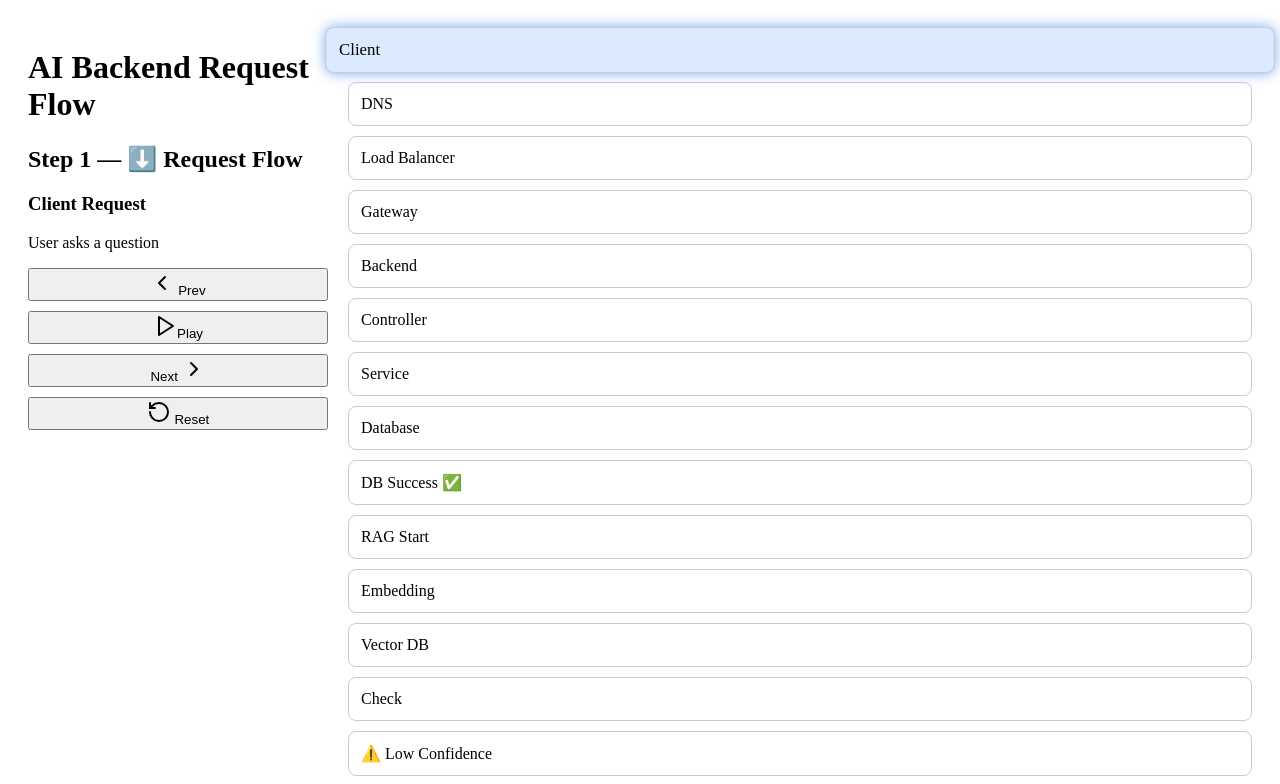
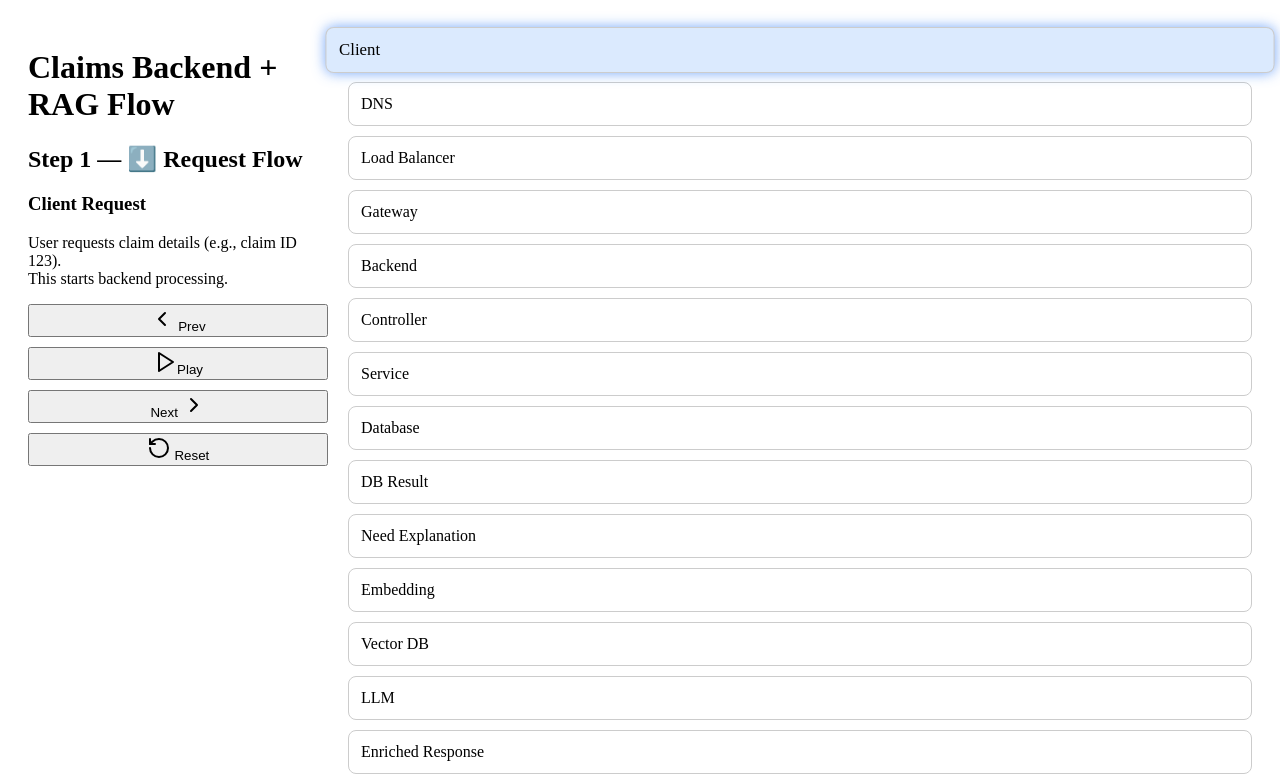
Before and after one commit to rjalaparthi/backend-request-flow, a React (Vite) app: page / in a window 1280 px wide. Shown: the top 784 px of the page. Built offline with nearby package versions, Linux system fonts and the light colour scheme.

Commit message:
Refactor claims backend flow with detailed steps

```diff
--- a/src/App.jsx
+++ b/src/App.jsx
@@ -9,71 +9,150 @@ import {
 } from "lucide-react";
 import "./styles.css";
 
-/* 🔥 BACKEND + RAG FLOW */
+/* 🔥 HYBRID CLAIMS SYSTEM (DB + RAG) */
 const steps = [
-  { title: "Client Request", detail: "User asks a question", active: ["client"], direction: "down" },
-  { title: "DNS", detail: "Find server location", active: ["dns"], direction: "down" },
-  { title: "Load Balancer", detail: "Pick server", active: ["lb"], direction: "down" },
-  { title: "Gateway", detail: "Security + routing", active: ["gateway"], direction: "down" },
-  { title: "Backend", detail: "Receives request", active: ["backend"], direction: "down" },
-  { title: "Controller", detail: "Routes request", active: ["controller"], direction: "down" },
-  { title: "Service", detail: "Decides what to do", active: ["service"], direction: "down" },
-
-  // 🔥 DB PATH
-  { title: "Check Database", detail: "Try to find exact data", active: ["db"], direction: "down" },
-  { title: "DB Found ✅", detail: "Data found directly", active: ["db_success"], direction: "down" },
-
-  // 🔥 RAG PATH
-  { title: "Not Found → RAG", detail: "Fallback to AI search", active: ["rag_start"], direction: "down" },
-  { title: "Embedding", detail: "Convert to vector", active: ["embedding"], direction: "down" },
-  { title: "Vector DB", detail: "Find similar data", active: ["vectordb"], direction: "down" },
-  { title: "Check Results", detail: "Are results good?", active: ["check"], direction: "down" },
-
-  { title: "Low Confidence ⚠️", detail: "Data is weak", active: ["warning"], direction: "down" },
-  { title: "Retry 🔁", detail: "Try again better", active: ["retry"], direction: "down" },
-
-  { title: "LLM", detail: "Generate answer", active: ["llm"], direction: "down" },
-
-  { title: "RAG Success ✅", detail: "AI answer created", active: ["success"], direction: "up" },
-  { title: "Fallback 🚫", detail: "No data available", active: ["fallback"], direction: "up" },
-
-  // 🔥 RESPONSE BACK
   {
-  title: "Service Response",
+    title: "Client Request",
     detail:
-    "Service prepares the final answer.\nMakes sure the data is correct before sending it back.",
-  active: ["service"],
-  direction: "up"
+      "User requests claim details (e.g., claim ID 123).\nThis starts backend processing.",
+    active: ["client"],
+    direction: "down",
+  },
+  {
+    title: "DNS",
+    detail:
+      "Resolves domain to IP address.\nEnsures request reaches correct server.",
+    active: ["dns"],
+    direction: "down",
+  },
+  {
+    title: "Load Balancer",
+    detail:
+      "Distributes traffic across servers.\nPrevents overload and improves performance.",
+    active: ["lb"],
+    direction: "down",
+  },
+  {
+    title: "Gateway",
+    detail:
+      "Handles authentication and routing.\nEnsures secure access.",
+    active: ["gateway"],
+    direction: "down",
+  },
+  {
+    title: "Backend",
+    detail:
+      "Receives request and starts processing.\nBusiness logic begins here.",
+    active: ["backend"],
+    direction: "down",
   },
   {
     title: "Controller",
     detail:
-    "Controller converts the response into JSON format.\nThis is what frontend understands.",
+      "Maps API endpoint.\nValidates request before passing to service.",
     active: ["controller"],
-  direction: "up"
+    direction: "down",
+  },
+  {
+    title: "Service",
+    detail:
+      "Core logic layer.\nFetches claim data from database first.",
+    active: ["service"],
+    direction: "down",
+  },
+
+  // 🔥 DB FIRST (SOURCE OF TRUTH)
+  {
+    title: "Database Query",
+    detail:
+      "Executes SQL query to fetch claim details.\nThis is the most accurate source of data.",
+    active: ["db"],
+    direction: "down",
+  },
+  {
+    title: "DB Result",
+    detail:
+      "Returns structured claim data (status, codes).\nThis is the system of record.",
+    active: ["db_success"],
+    direction: "down",
+  },
+
+  // 🔥 RAG AUGMENTATION (NOT REPLACEMENT)
+  {
+    title: "Need Explanation?",
+    detail:
+      "Check if user needs explanation.\nExample: 'Why was claim denied?'",
+    active: ["rag_start"],
+    direction: "down",
+  },
+  {
+    title: "Embedding",
+    detail:
+      "Convert query into vector format.\nHelps understand meaning instead of keywords.",
+    active: ["embedding"],
+    direction: "down",
+  },
+  {
+    title: "Vector DB",
+    detail:
+      "Search policies or similar claims.\nFinds relevant context for explanation.",
+    active: ["vectordb"],
+    direction: "down",
+  },
+  {
+    title: "LLM",
+    detail:
+      "Generates explanation using context.\nCombines DB data with knowledge.",
+    active: ["llm"],
+    direction: "down",
+  },
+
+  {
+    title: "Enriched Response",
+    detail:
+      "Combines DB result + AI explanation.\nProvides accurate and human-readable output.",
+    active: ["success"],
+    direction: "up",
+  },
+
+  // 🔥 RESPONSE FLOW
+  {
+    title: "Service Response",
+    detail:
+      "Formats final response.\nEnsures correctness and consistency.",
+    active: ["service"],
+    direction: "up",
+  },
+  {
+    title: "Controller",
+    detail:
+      "Converts response into JSON.\nFrontend understands this format.",
+    active: ["controller"],
+    direction: "up",
   },
   {
     title: "Gateway",
     detail:
-    "Gateway sends the response securely.\nIt ensures rules and checks are followed.",
+      "Applies security checks.\nEnsures safe response delivery.",
     active: ["gateway"],
-  direction: "up"
+    direction: "up",
   },
   {
     title: "Load Balancer",
     detail:
-    "Load balancer routes response back to the right user.\nMakes sure it reaches the correct client.",
+      "Routes response to correct client.\nMaintains reliability.",
     active: ["lb"],
-  direction: "up"
+    direction: "up",
   },
   {
     title: "Client",
     detail:
-    "User receives the answer.\nThe result is displayed on the screen.",
+      "User sees claim result + explanation.\nDisplayed in UI.",
     active: ["client"],
-  direction: "up"
+    direction: "up",
   },
 ];
+
 function Node({ label, active, direction, type }) {
   return (
     <motion.div
@@ -117,10 +196,9 @@ export default function App() {
 
   return (
     <div className="layout">
-
       {/* LEFT PANEL */}
       <div className="left">
-        <h1>AI Backend Request Flow</h1>
+        <h1>Claims Backend + RAG Flow</h1>
 
         <h2>
           Step {step + 1} —{" "}
@@ -130,6 +208,7 @@ export default function App() {
         </h2>
 
         <h3>{current.title}</h3>
+
         <p style={{ whiteSpace: "pre-line" }}>
           {current.detail}
         </p>
@@ -169,35 +248,17 @@ export default function App() {
         <Node label="Controller" active={activeSet.has("controller")} direction={current.direction} />
         <Node label="Service" active={activeSet.has("service")} direction={current.direction} />
 
-{/* 🔥 DB PATH */}
-<Node
-  label="Database"
-  active={activeSet.has("db")}
-  direction={current.direction}
-/>
+        {/* DB */}
+        <Node label="Database" active={activeSet.has("db")} direction={current.direction} />
+        <Node label="DB Result" active={activeSet.has("db_success")} type="db_success" direction={current.direction} />
 
-<Node
-  label="DB Success ✅"
-  active={activeSet.has("db_success")}
-  type="db_success"
-  direction={current.direction}
-/>
-
-{/* 🔥 RAG PATH */}
-<Node
-  label="RAG Start"
-  active={activeSet.has("rag_start")}
-  type="rag_start"
-  direction={current.direction}
-/>
+        {/* RAG */}
+        <Node label="Need Explanation" active={activeSet.has("rag_start")} type="rag_start" direction={current.direction} />
         <Node label="Embedding" active={activeSet.has("embedding")} direction={current.direction} />
         <Node label="Vector DB" active={activeSet.has("vectordb")} direction={current.direction} />
-<Node label="Check" active={activeSet.has("check")} direction={current.direction} />
-<Node label="⚠️ Low Confidence" active={activeSet.has("warning")} direction={current.direction} />
-<Node label="🔁 Retry" active={activeSet.has("retry")} direction={current.direction} />
         <Node label="LLM" active={activeSet.has("llm")} direction={current.direction} />
-<Node label="RAG Success ✅" active={activeSet.has("success")} direction={current.direction} />
-<Node label="🚫 Fallback" active={activeSet.has("fallback")} direction={current.direction} />
+
+        <Node label="Enriched Response" active={activeSet.has("success")} direction={current.direction} />
       </div>
     </div>
   );
```
Lines whose indentation alone changed are shown as unchanged.
